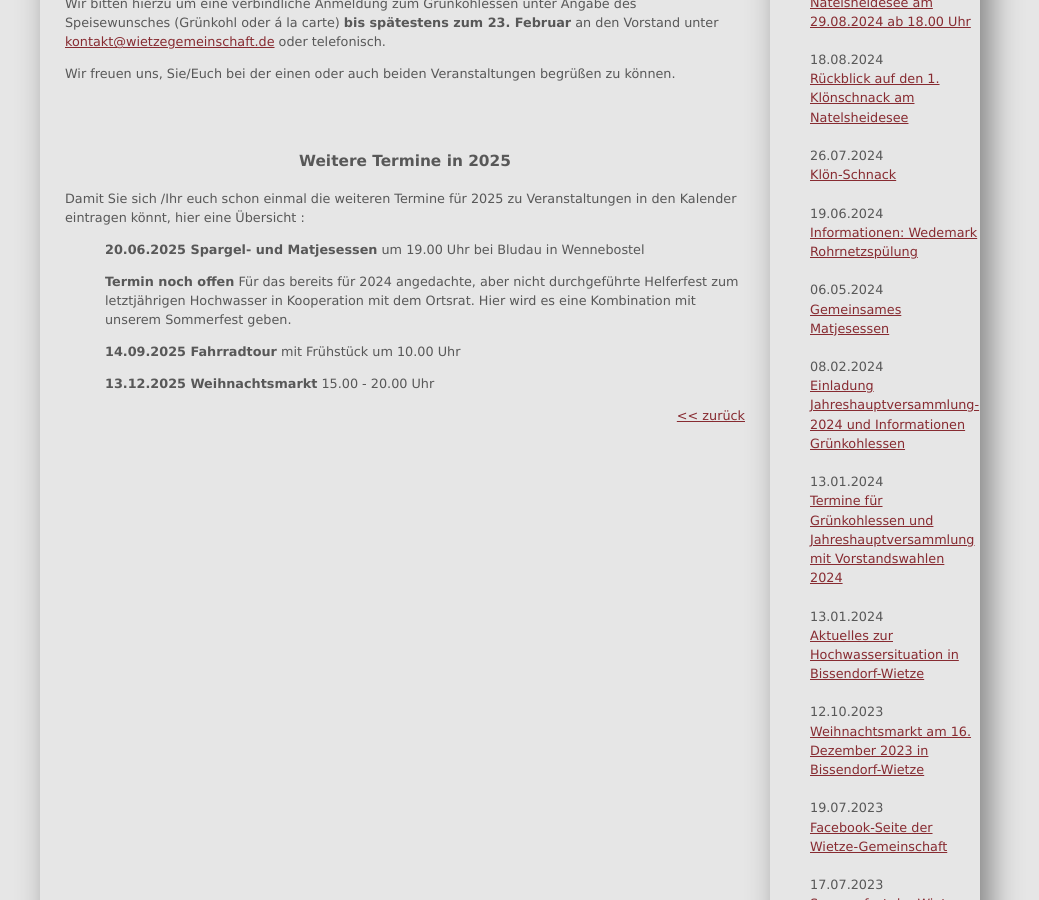
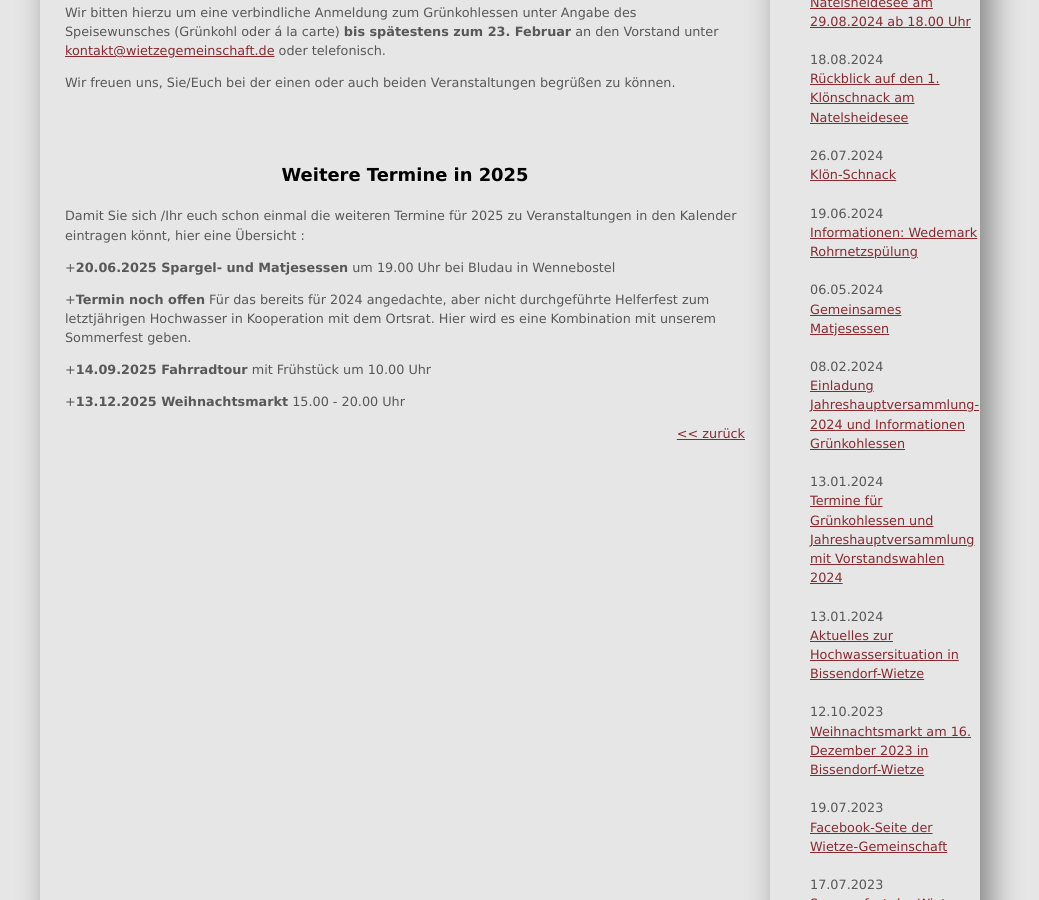
Before and after one commit to car-hei/wietze-gemeinschaft.github.io, a Jekyll site: the page built from _posts/2025-01-27-Einladung_JHV_2025.md, in a window 1280 px wide and 900 px high, scrolled down 775 px. Shown: the whole window, without its empty margins (130-1169 px from the left). Built offline with Jekyll 4.4.1, drawn with Linux system fonts in a browser that asks for light colours.

Commit message:
Update 2025-01-27-Einladung_JHV_2025.md

```diff
--- a/_posts/2025-01-27-Einladung_JHV_2025.md
+++ b/_posts/2025-01-27-Einladung_JHV_2025.md
@@ -5,7 +5,7 @@ title:  "Einladung Jahreshauptversammlung 2025, Grünkohlessen und Termine"
 
 Liebe Mitglieder,
 hiermit laden wir Sie zur Jahreshauptversammlung mit anschließendem Grünkohlessen am 28.02.2025 ein.
-<h2><p align="center">Einladung</p></h2>
+<h1><p align="center">Einladung</p></h1>
 
 
 zur Jahreshauptversammlung der Wietze-Gemeinschaft
@@ -33,15 +33,15 @@ Wir freuen uns, Sie/Euch bei der einen oder auch beiden Veranstaltungen begrüß
 
 <br/>
 <br/>
-<h2><p align="center">Weitere Termine in 2025</p></h2>
+<h1><p align="center">Weitere Termine in 2025</p></h1>
 
 Damit Sie sich /Ihr euch schon einmal die weiteren Termine für 2025 zu Veranstaltungen in den Kalender eintragen könnt, hier eine Übersicht :
 
-+ **20.06.2025	Spargel- und Matjesessen** um 19.00 Uhr bei Bludau in Wennebostel
++**20.06.2025	Spargel- und Matjesessen** um 19.00 Uhr bei Bludau in Wennebostel
 
-+ **Termin noch offen**  Für das bereits für 2024 angedachte, aber nicht durchgeführte Helferfest zum letztjährigen Hochwasser in Kooperation mit dem Ortsrat.
++**Termin noch offen**  Für das bereits für 2024 angedachte, aber nicht durchgeführte Helferfest zum letztjährigen Hochwasser in Kooperation mit dem Ortsrat.
 Hier wird es eine Kombination mit unserem Sommerfest geben.
 
-+ **14.09.2025	Fahrradtour** mit Frühstück um 10.00 Uhr
++**14.09.2025	Fahrradtour** mit Frühstück um 10.00 Uhr
 
-+ **13.12.2025 	Weihnachtsmarkt** 15.00 - 20.00 Uhr
++**13.12.2025 	Weihnachtsmarkt** 15.00 - 20.00 Uhr
```
